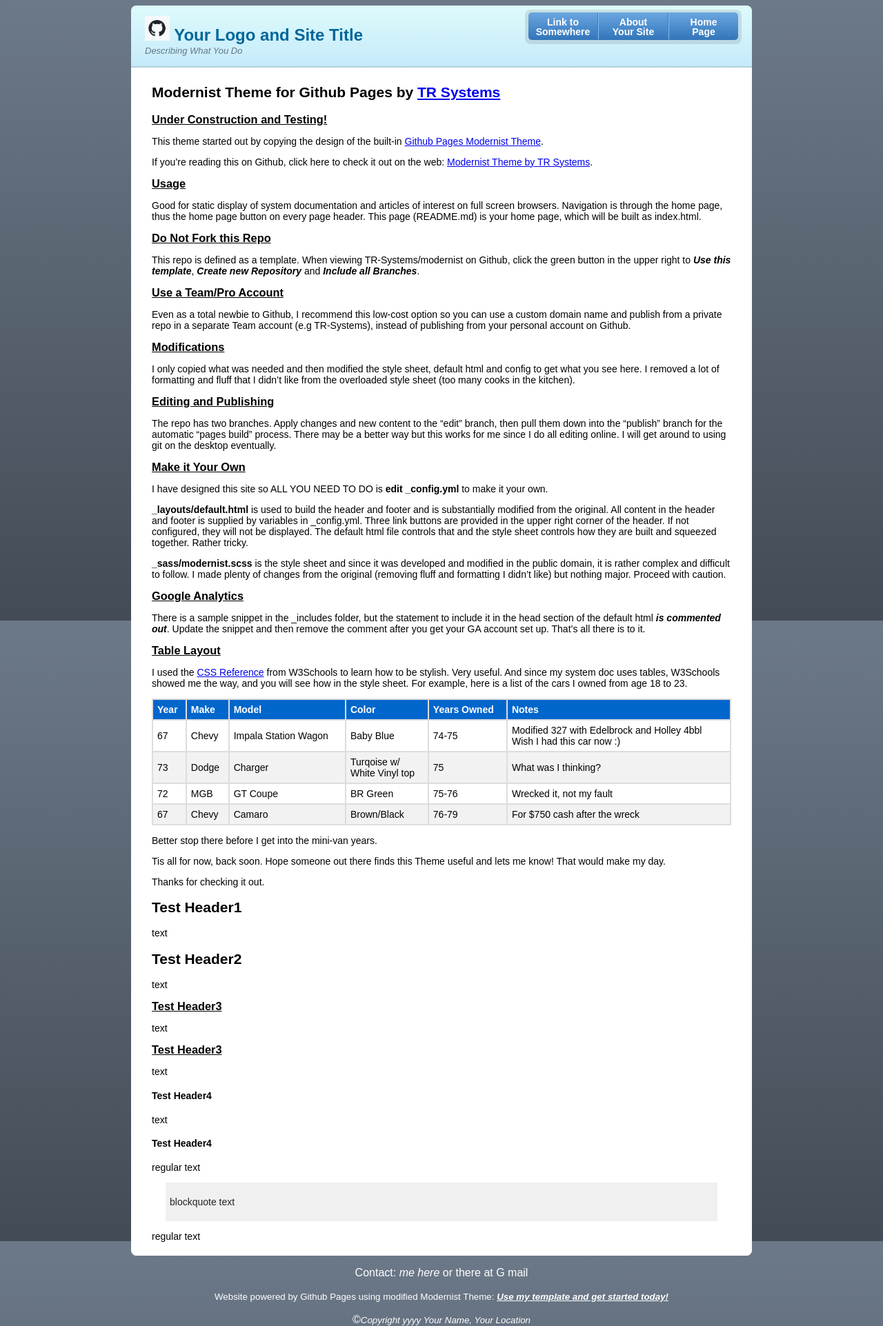
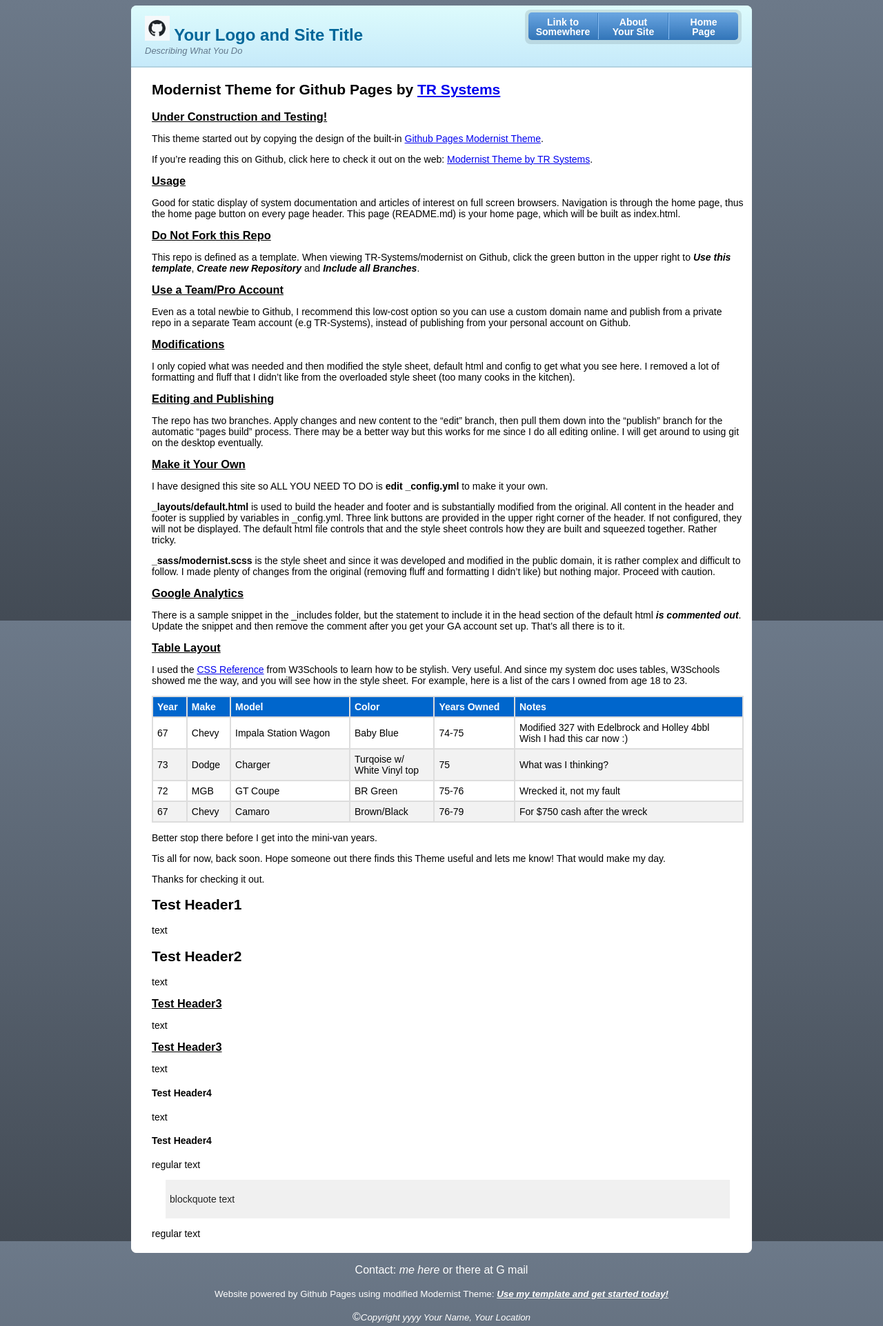
Before and after one commit to TR-Systems/modernist, a Jekyll site: the page built from README.md, in a window 1280 px wide. Shown: the whole page at 69% size. Built offline with Jekyll 4.4.1, drawn with Linux system fonts in a browser that asks for light colours; our own code applies the rules of GitHub Pages for plain Markdown files.

Commit message:
Update modernist.scss

```diff
--- a/_sass/modernist.scss
+++ b/_sass/modernist.scss
@@ -107,7 +107,6 @@
       line-height:1;
       font-size:11px;
       color:#fff;
-      color:rgba(#fff, 0.8);
       display:block;
       text-align:center;
       text-decoration:none;
@@ -140,7 +139,7 @@
 }
 
 section {
-  padding:6px 30px 6px 30px;
+  padding: 2px 12px 6px 30px;
   font-size:14px;
   border-top:1px solid #fff;
   background:#FFFFFF;
```
